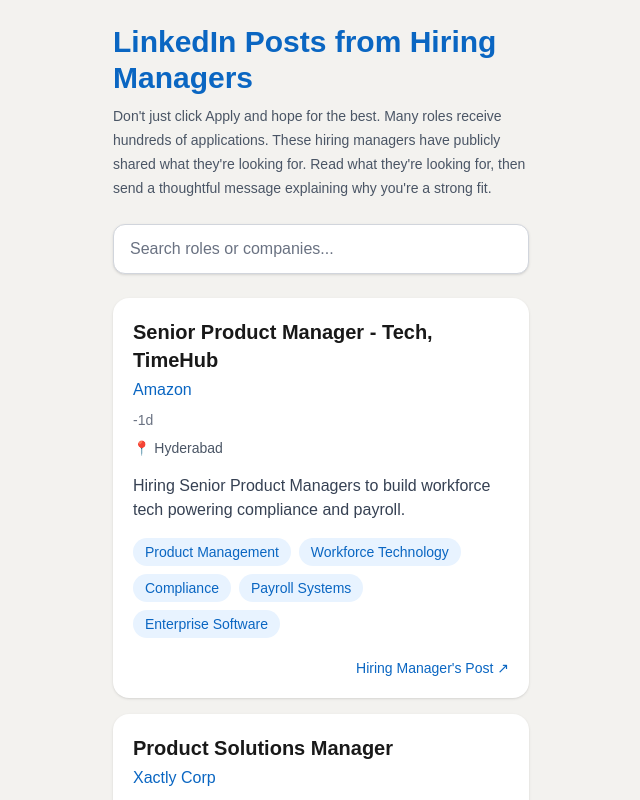
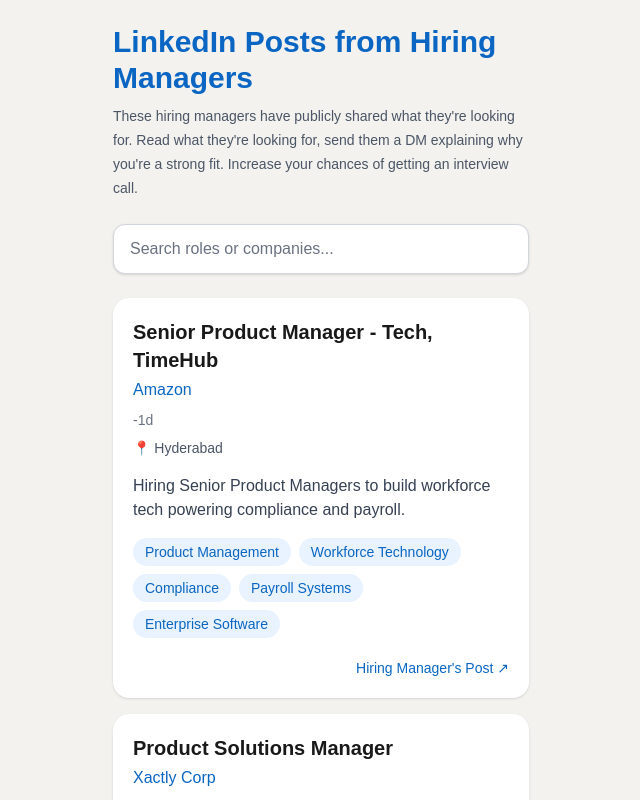
Before and after one commit to sarathkrishnanev7/whoshiring, a Next.js app: page / in a window 1280 px wide. Shown: the top 800 px of the page, without its empty margins (319-959 px from the left). Built offline with nearby package versions, Linux system fonts and the light colour scheme.

Commit message:
text change

```diff
--- a/app/page.tsx
+++ b/app/page.tsx
@@ -34,10 +34,9 @@
           LinkedIn Posts from Hiring Managers
         </h1>
         <p className="mt-2 text-sm leading-6 text-gray-600">
-        Don't just click Apply and hope for the best.
-        Many roles receive hundreds of applications.
         These hiring managers have publicly shared what they're looking for.
-        Read what they're looking for, then send a thoughtful message explaining why you're a strong fit.
+        Read what they're looking for, send them a DM explaining why you're a strong fit.
+        Increase your chances of getting an interview call.
   </p>
         <SearchBar
   search={search}
```
